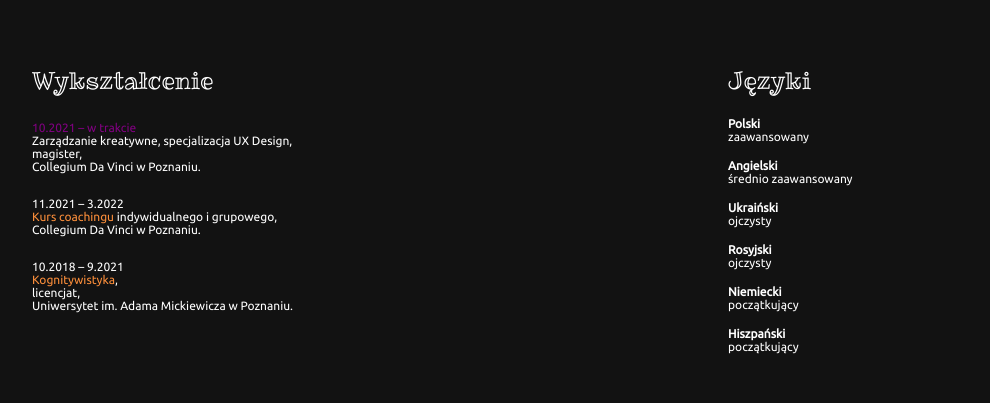
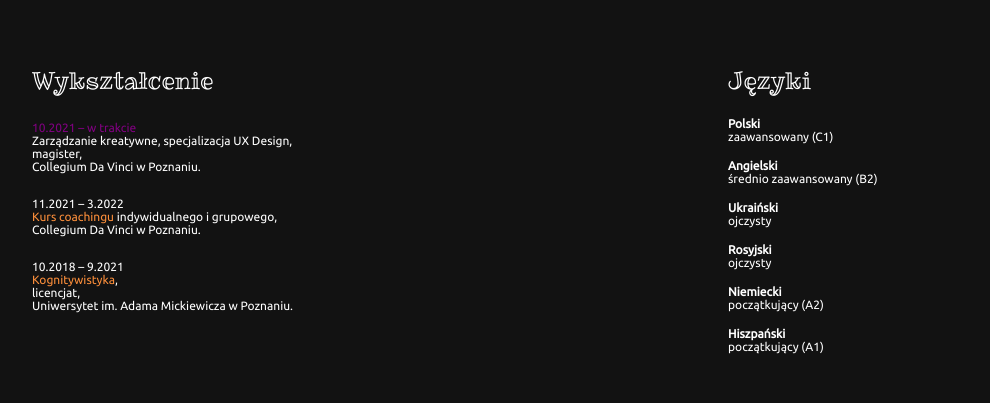
Before and after one commit to IrinKalkatina/portfolio, a plain HTML site: page about.html in a window 1280 px wide. Shown: the part 1060-1463 px from the top of the page, without its empty margins (128-1118 px from the left). Drawn offline with Linux system fonts and the light colour scheme.

```diff
--- a/about.html
+++ b/about.html
@@ -153,11 +153,11 @@
                             <div class="flex-column am-language-list">
                                 <div class="flex-column am-language-list-item general-text">
                                     <div><strong>Polski</strong></div>
-                                    <div>zaawansowany</div>
+                                    <div>zaawansowany (C1)</div>
                                 </div>
                                 <div class="flex-column am-language-list-item general-text">
                                     <div><strong>Angielski</strong></div>
-                                    <div>średnio zaawansowany</div>
+                                    <div>średnio zaawansowany (B2)</div>
                                 </div>
                                 <div class="flex-column am-language-list-item general-text">
                                     <div><strong>Ukraiński</strong></div>
@@ -169,11 +169,11 @@
                                 </div>
                                 <div class="flex-column am-language-list-item general-text">
                                     <div><strong>Niemiecki</strong></div>
-                                    <div>początkujący</div>
+                                    <div>początkujący (A2)</div>
                                 </div>
                                 <div class="flex-column am-language-list-item general-text">
                                     <div><strong>Hiszpański</strong></div>
-                                    <div>początkujący</div>
+                                    <div>początkujący (A1)</div>
                                 </div>
                             </div>
                         </div>
```
